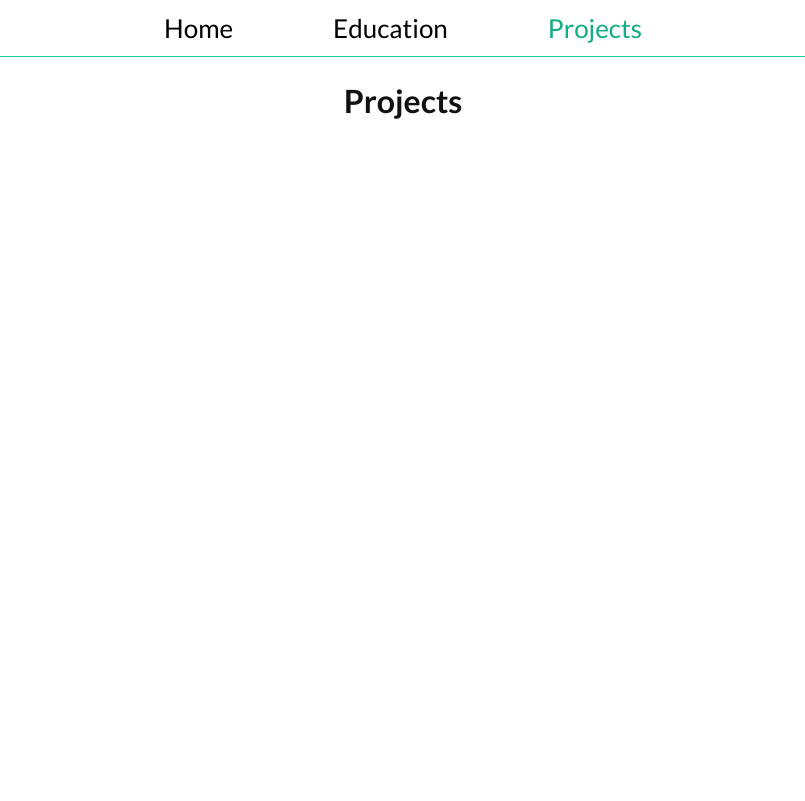
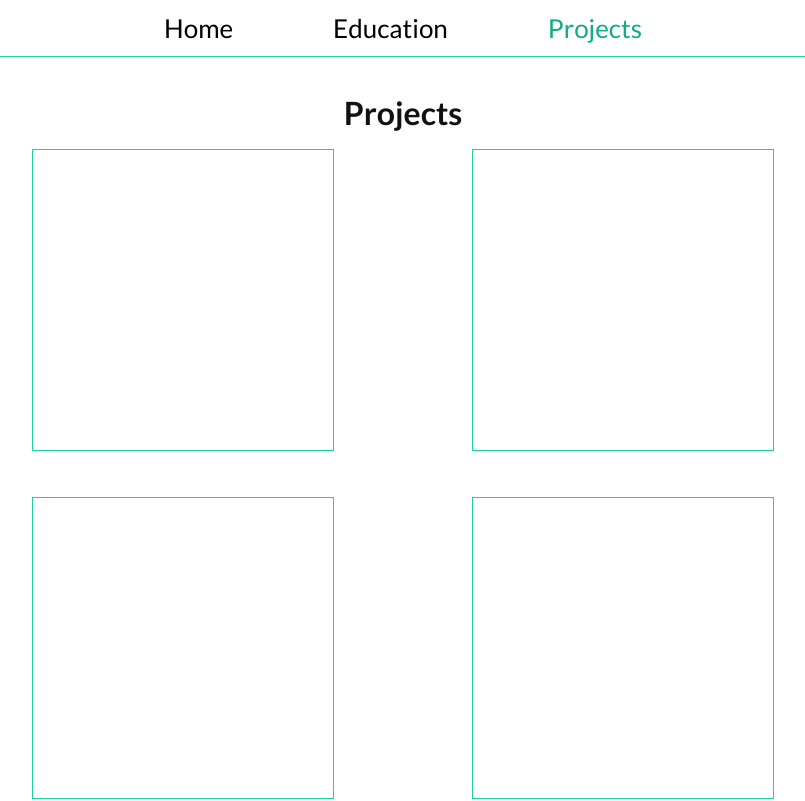
Before and after one commit to tylerhand1/portfolio, a React (Vite) app: page /projects in a window 1280 px wide. Shown: the top 801 px of the page, without its empty margins (237-1042 px from the left). Built offline with nearby package versions, Linux system fonts and the light colour scheme.

Commit message:
Styling updates for project grid creation and Home and Education layouts

```diff
--- a/src/index.css
+++ b/src/index.css
@@ -75,6 +75,10 @@
   display: flex;
 }
 
+.grid {
+  display: grid;
+}
+
 html,
 body {
   height: 100%;
@@ -140,27 +144,56 @@ header ul li a {
 }
 /* End header and footer styling */
 
+/* General main styling */
 main {
   color: var(--main-text-color);
 
   width: 67%;
 
-  margin-top: 24px;
+  margin-top: 36px;
 
   flex-direction: column;
   align-items: center;
 }
 
 h1 {
-  text-align: center;
+  padding-bottom: 6px;
+}
+
+h2 {
+  padding-bottom: 3px;
 }
 
 .card {
-  outline: 1px solid black;
+  outline: 2px solid var(--main-highlight-color);
   border-radius: 4px;
 
+  width: 60%;
+
+  padding: 12px;
+}
+
+.card p {
+  margin-top: 6px;
+}
+/* End general main styling */
+/* Project */
+.project-container {
+  width: 100%;
+  padding: 12px;
+
+  grid-template-columns: repeat(auto-fit, minmax(300px, 1fr));
+  grid-template-rows: auto;
+  column-gap: 24px;
+  row-gap: 48px;
+
+  justify-items: center;
   align-items: center;
-  justify-content: space-between;
+}
 
-  width: 50%;
+.project-card {
+  outline: 1px solid var(--secondary-highlight-color);
+  width: 300px;
+  height: 300px;
 }
+/* End project styling */
```
